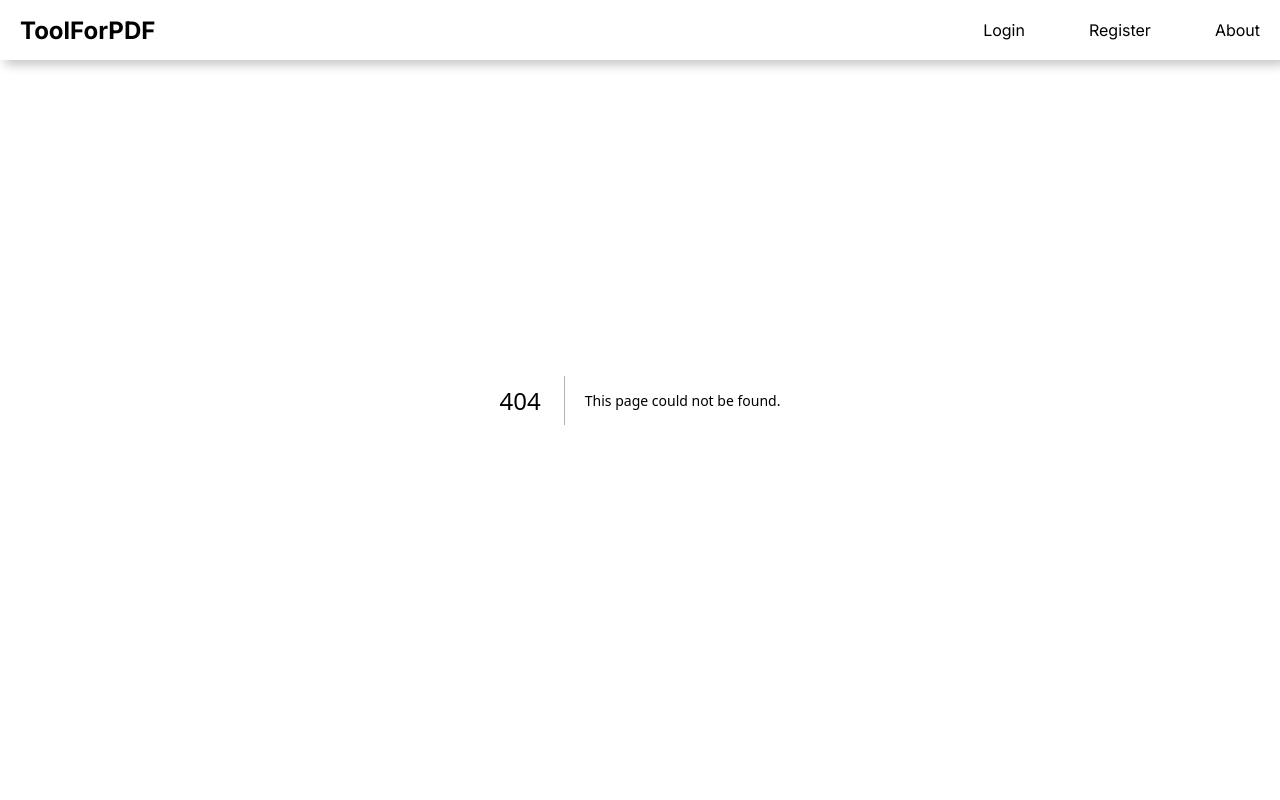
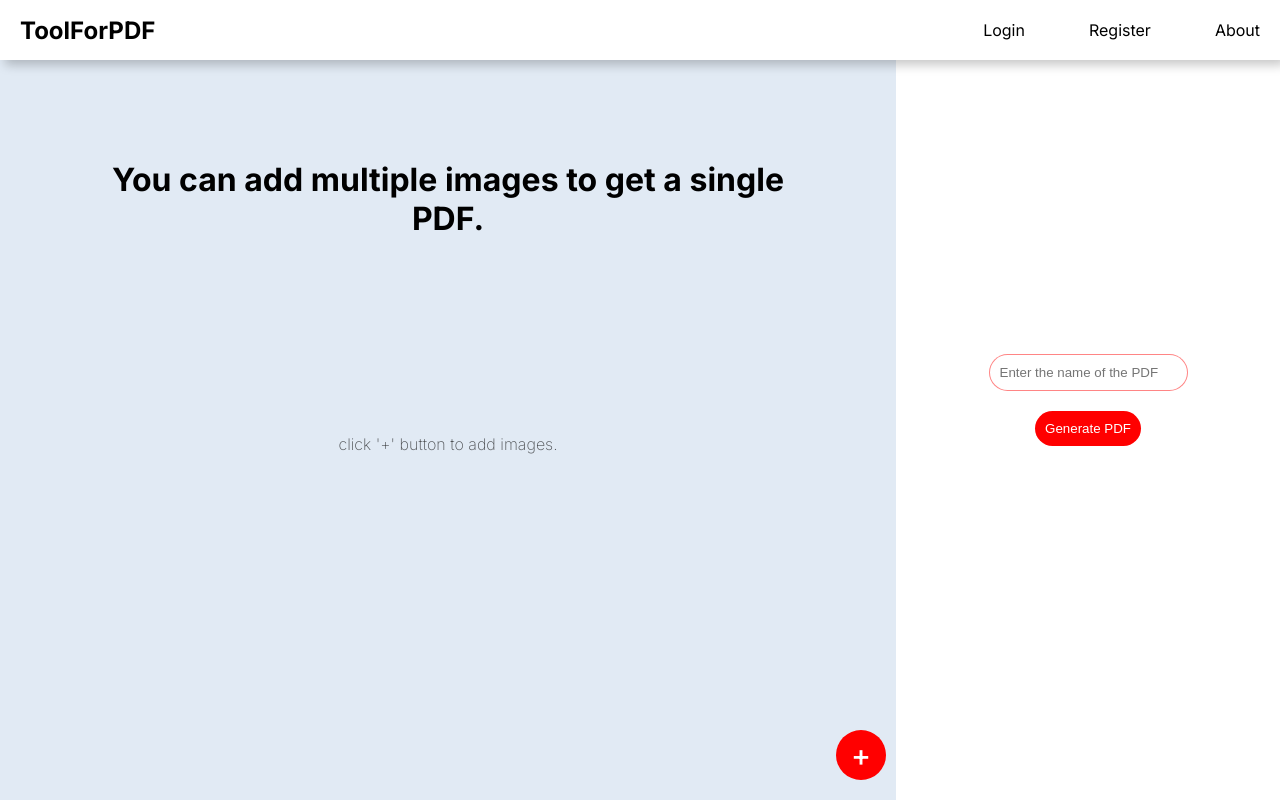
Before and after one commit to Pranav910/toolforpdf, a Next.js app: page /pdftoimages in a window 1280 px wide. Before the commit this address had no page. Built offline with nearby package versions, Linux system fonts and the light colour scheme.

Commit message:
changed readme file

```diff
--- a/src/app/page.js
+++ b/src/app/page.js
@@ -11,7 +11,7 @@ export default function Home() {
       <div className={styles.tools}>
       {
         tools.map((val, index) => {
-          return <PDFTools toolname = {val.name} key = {index} description={val.description} svg = {val.svg}/>
+          return <PDFTools link = {val.link} toolname = {val.name} key = {index} description={val.description} svg = {val.svg}/>
         })
       }
       </div>
--- /dev/null
+++ b/src/app/pdftoimages/page.js
@@ -0,0 +1,87 @@
+"use client"
+
+import React, {useState } from 'react'
+import styles from "@/styles/img2pdf.module.css"
+import PrevImages from '@/components/PrevImages'
+import { jsPDF } from 'jspdf';
+
+const Page = () => {
+
+    const [images, setImages] = useState([])
+    const [pdfname, setPdfName] = useState('')
+
+
+    function handleImages(e) {
+        const imageFile = e.target.files
+        for(let file of imageFile){
+
+          const blob = new Blob([file], { type: 'image/png' })
+          const imageURL = URL.createObjectURL(blob)
+
+          setImages(prev => [...prev, {
+              url: imageURL,
+              imageName: file.name
+          }])
+
+        }
+
+    }
+
+    const generatePDF = () => {
+        if (images.length === 0) {
+          alert('Please select at least one image.')
+          return
+        }
+
+        const pdf = new jsPDF('p', 'mm', 'a4')
+
+        const addImagesToPdf = async () => {
+          for (const image of images) {
+            const img = document.createElement('img')
+            img.src = image.url
+
+            await new Promise((resolve) => {
+              img.onload = () => {
+                const imgWidth = pdf.internal.pageSize.getWidth()
+                const imgHeight = pdf.internal.pageSize.getHeight()
+
+                pdf.addImage(img, 'JPEG', 0, 0, imgWidth, imgHeight)
+                pdf.addPage()
+                resolve()
+              }
+            })
+          }
+
+          pdf.deletePage(pdf.internal.getNumberOfPages())
+          pdf.save(`${pdfname}.pdf`)
+        }
+
+        addImagesToPdf()
+      }
+
+
+    return (
+        <main className={styles.main}>
+            <div className={styles.submain}>
+                <div className={styles.previmg}>
+                    <h1 style={{ textAlign: 'center' }}>You can add multiple images to get a single PDF.</h1>
+                    {
+                        images.length > 0?images.map((val, index) => {
+                            return <PrevImages key={index} src={val.url} imageName={val.imageName} />
+                        }):<p className={styles.addimgmsg}>click &apos;+&apos; button to add images.</p>
+                    }
+                </div>
+                <input type='file' accept='image/*' multiple id='chooseimages' style={{ display: 'none' }} onChange={handleImages} />
+                <label title='add more images' htmlFor='chooseimages'>+</label>
+            </div>
+            <div className={styles.sideopts}>
+                <input type='text' placeholder='Enter the name of the PDF' value={pdfname} onChange={(e) => {
+                    setPdfName(e.target.value)
+                }} />
+                <button onClick={generatePDF}>Generate PDF</button>
+            </div>
+        </main>
+    )
+}
+
+export default Page;
```
Also changed, not shown: src/tools/tools.js, 1 other file (tests, documents, lock files or other folders).
